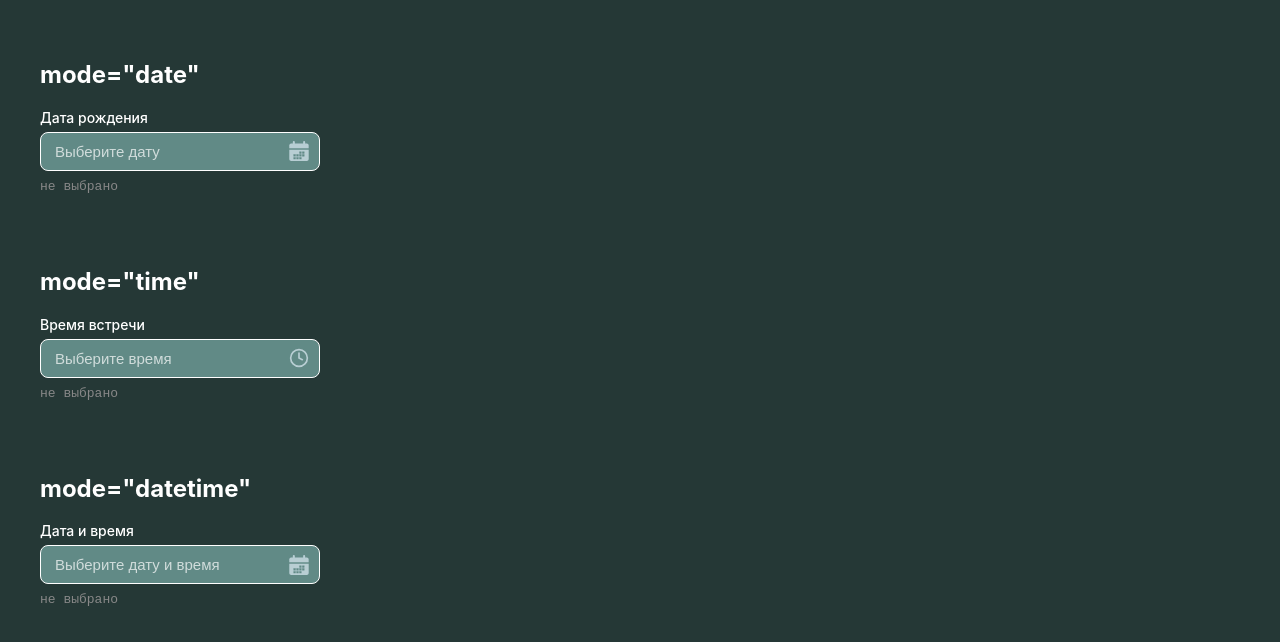
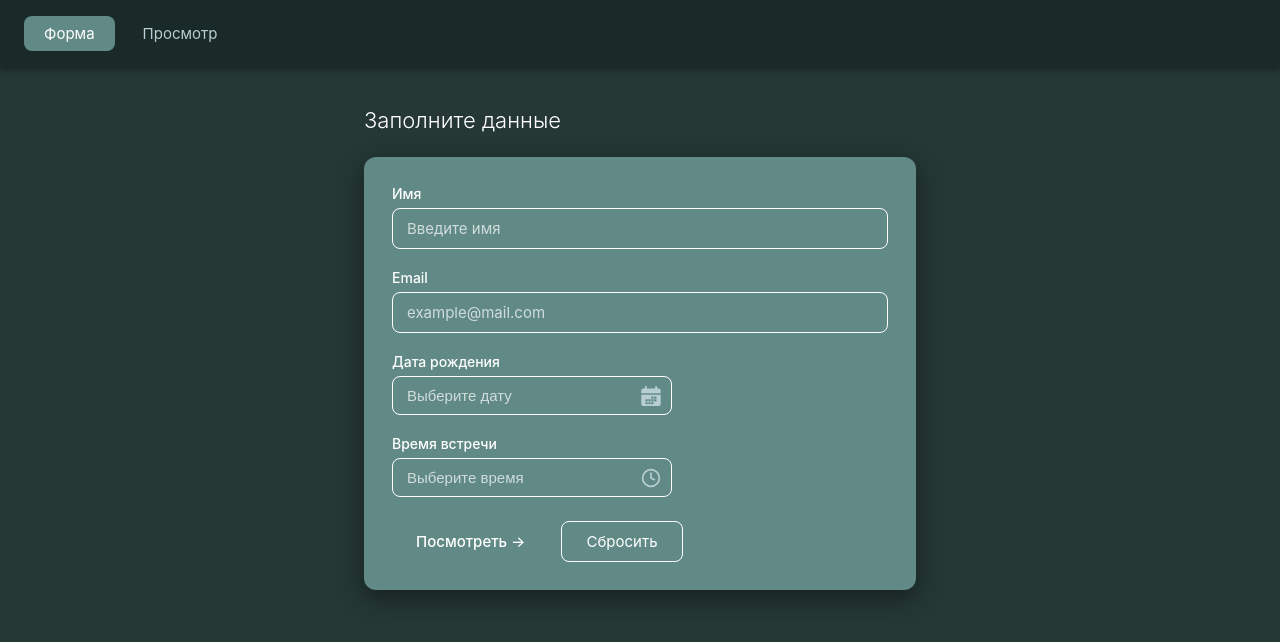
Before and after one commit to KatruxaGudkova/CustomDatePicker, a React (Create React App) app: page / in a window 1280 px wide. Shown: the top 642 px of the page. Built offline with nearby package versions, Linux system fonts and the light colour scheme.

Commit message:
Создана 1 страница - форма, а также настроен store

```diff
--- a/src/App.css
+++ b/src/App.css
@@ -1,38 +1,50 @@
-.App {
-  text-align: center;
+* {
+  box-sizing: border-box;
+  margin: 0;
+  padding: 0;
 }
 
-.App-logo {
-  height: 40vmin;
-  pointer-events: none;
+body {
+  font-family: 'Inter', sans-serif;
+  background: var(--datepicker-selected);
+  color: var(--datepicker-text);
+  min-height: 100vh;
 }
 
-@media (prefers-reduced-motion: no-preference) {
-  .App-logo {
-    animation: App-logo-spin infinite 20s linear;
-  }
+.app {
+  min-height: 100vh;
 }
 
-.App-header {
-  background-color: #282c34;
-  min-height: 100vh;
+.nav {
   display: flex;
-  flex-direction: column;
-  align-items: center;
-  justify-content: center;
-  font-size: calc(10px + 2vmin);
-  color: white;
+  gap: 8px;
+  padding: 16px 24px;
+  background: var(--datepicker-btn);
+  box-shadow: 0 2px 8px var(--datepicker-shadow);
 }
 
-.App-link {
-  color: #61dafb;
+.nav-link {
+  padding: 8px 20px;
+  border-radius: 8px;
+  text-decoration: none;
+  color: var(--datepicker-bg);
+  font-size: 15px;
+  font-weight: 400;
+  transition: background 0.2s, color 0.2s;
 }
 
-@keyframes App-logo-spin {
-  from {
-    transform: rotate(0deg);
-  }
-  to {
-    transform: rotate(360deg);
-  }
+.nav-link:hover {
+  background: var(--datepicker-focus-ring);
+  color: var(--datepicker-text);
 }
+
+.nav-link--active {
+  background: var(--datepicker-primary);
+  color: var(--datepicker-text);
+}
+
+.main {
+  padding: 40px 24px;
+  max-width: 600px;
+  margin: 0 auto;
+}
--- a/src/App.js
+++ b/src/App.js
@@ -1,40 +1,75 @@
-import { useState } from 'react';
-import CustomDatePicker from './components/CustomDatePicker/CustomDatePicker';
+import { Routes, Route, NavLink } from 'react-router-dom';
+import FormPage from './pages/FormPage/FormPage';
+import './App.css';
+import './_var.css';
 
 function App() {
-  const [date, setDate]         = useState(null);
-  const [time, setTime]         = useState(null);
-  const [datetime, setDatetime] = useState(null);
+  return (
+    <div className="app">
+      <nav className="nav">
+        <NavLink
+          to="/"
+          className={({ isActive }) => isActive ? 'nav-link nav-link--active' : 'nav-link'}
+        >
+          Форма
+        </NavLink>
+        <NavLink
+          to="/display"
+          className={({ isActive }) => isActive ? 'nav-link nav-link--active' : 'nav-link'}
+        >
+          Просмотр
+        </NavLink>
+      </nav>
 
-  return (
-    <div style={{ padding: 40, display: 'flex', flexDirection: 'column', gap: 40 }}>
-
-      <div>
-        <h2>mode="date"</h2>
-        <CustomDatePicker mode="date" value={date} onChange={setDate} label="Дата рождения" />
-        <pre style={{ marginTop: 8, color: '#888' }}>
-          {date ? date.toLocaleDateString('ru-RU') : 'не выбрано'}
-        </pre>
-      </div>
-
-      <div>
-        <h2>mode="time"</h2>
-        <CustomDatePicker mode="time" value={time} onChange={setTime} label="Время встречи" />
-        <pre style={{ marginTop: 8, color: '#888' }}>
-          {time ? time.toLocaleTimeString('ru-RU', { hour: '2-digit', minute: '2-digit' }) : 'не выбрано'}
-        </pre>
-      </div>
-
-      <div>
-        <h2>mode="datetime"</h2>
-        <CustomDatePicker mode="datetime" value={datetime} onChange={setDatetime} label="Дата и время" />
-        <pre style={{ marginTop: 8, color: '#888' }}>
-          {datetime ? datetime.toLocaleString('ru-RU') : 'не выбрано'}
-        </pre>
-      </div>
-
+      <main className="main">
+        <Routes>
+          <Route path="/" element={<FormPage />} />
+        </Routes>
+      </main>
     </div>
   );
 }
 
 export default App;
+
+
+// import { useState } from 'react';
+// import CustomDatePicker from './components/CustomDatePicker/CustomDatePicker';
+
+// function App() {
+//   const [date, setDate]         = useState(null);
+//   const [time, setTime]         = useState(null);
+//   const [datetime, setDatetime] = useState(null);
+
+//   return (
+//     <div style={{ padding: 40, display: 'flex', flexDirection: 'column', gap: 40 }}>
+
+//       <div>
+//         <h2>mode="date"</h2>
+//         <CustomDatePicker mode="date" value={date} onChange={setDate} label="Дата рождения" />
+//         <pre style={{ marginTop: 8, color: '#888' }}>
+//           {date ? date.toLocaleDateString('ru-RU') : 'не выбрано'}
+//         </pre>
+//       </div>
+
+//       <div>
+//         <h2>mode="time"</h2>
+//         <CustomDatePicker mode="time" value={time} onChange={setTime} label="Время встречи" />
+//         <pre style={{ marginTop: 8, color: '#888' }}>
+//           {time ? time.toLocaleTimeString('ru-RU', { hour: '2-digit', minute: '2-digit' }) : 'не выбрано'}
+//         </pre>
+//       </div>
+
+//       <div>
+//         <h2>mode="datetime"</h2>
+//         <CustomDatePicker mode="datetime" value={datetime} onChange={setDatetime} label="Дата и время" />
+//         <pre style={{ marginTop: 8, color: '#888' }}>
+//           {datetime ? datetime.toLocaleString('ru-RU') : 'не выбрано'}
+//         </pre>
+//       </div>
+
+//     </div>
+//   );
+// }
+
+// export default App;
--- /dev/null
+++ b/src/_var.css
@@ -0,0 +1,12 @@
+:root {
+  --datepicker-primary:#618A86;
+  --datepicker-bg:#B8CED3;
+  --datepicker-text:#ffffff;
+  --datepicker-hover:#e6f0ff;
+  --datepicker-selected:#253836;
+  --datepicker-shadow:#0f1615b3;
+  --datepicker-scrollbar:#253836;
+  --datepicker-outside:#bbbbbb;
+  --datepicker-focus-ring:#4e887e26;
+  --datepicker-btn: #1a2a28;
+}
--- a/src/components/CustomDatePicker/CustomDatePicker.css
+++ b/src/components/CustomDatePicker/CustomDatePicker.css
@@ -66,7 +66,7 @@
 }
 
 .datepicker-wrapper .react-datepicker__input-container input:focus {
-  border-color: var(--datepicker-primary);
+  border-color: var(--datepicker-bg);
   box-shadow: 0 0 0 3px var(--datepicker-focus-ring);
 }
 
--- a/src/index.css
+++ b/src/index.css
@@ -1,5 +1,5 @@
 body {
-  background-color: #253836;
+  background-color: var(--datepicker-selected);
   margin: 0;
   font-family: -apple-system, BlinkMacSystemFont, 'Segoe UI', 'Roboto', 'Oxygen',
     'Ubuntu', 'Cantarell', 'Fira Sans', 'Droid Sans', 'Helvetica Neue',
@@ -9,7 +9,7 @@ body {
 }
 
 h2 {
-  color: #ffffff;
+  color: var(--datepicker-text);
 }
 code {
   font-family: source-code-pro, Menlo, Monaco, Consolas, 'Courier New',
--- a/src/index.js
+++ b/src/index.js
@@ -1,17 +1,18 @@
 import React from 'react';
 import ReactDOM from 'react-dom/client';
+import { Provider } from 'react-redux';
+import { BrowserRouter } from 'react-router-dom';
+import store from './store/store';
+import App from './App';
 import './index.css';
-import App from './App';
-import reportWebVitals from './reportWebVitals';
 
 const root = ReactDOM.createRoot(document.getElementById('root'));
 root.render(
   <React.StrictMode>
-    <App />
+    <Provider store={store}>
+      <BrowserRouter>
+        <App />
+      </BrowserRouter>
+    </Provider>
   </React.StrictMode>
 );
-
-// If you want to start measuring performance in your app, pass a function
-// to log results (for example: reportWebVitals(console.log))
-// or send to an analytics endpoint. Learn more: https://bit.ly/CRA-vitals
-reportWebVitals();
--- /dev/null
+++ b/src/pages/FormPage/FormPage.css
@@ -0,0 +1,104 @@
+.form-page {
+  display: flex;
+  flex-direction: column;
+  gap: 24px;
+}
+
+.form-page__title {
+  font-size: 22px;
+  font-weight: 300;
+  color: var(--datepicker-text);
+  font-family: 'Inter', sans-serif;
+}
+
+/* карточка формы */
+.form {
+  display: flex;
+  flex-direction: column;
+  gap: 20px;
+  background: var(--datepicker-primary);
+  padding: 28px;
+  border-radius: 12px;
+  box-shadow: 0 8px 24px var(--datepicker-shadow);
+}
+
+/* одно поле */
+.form__group {
+  display: flex;
+  flex-direction: column;
+  gap: 6px;
+}
+
+.form__label {
+  font-size: 14px;
+  font-weight: 500;
+  color: var(--datepicker-text);
+  font-family: 'Inter', sans-serif;
+}
+
+/* текстовые инпуты */
+.form__input {
+  width: 100%;
+  padding: 10px 14px;
+  border: 1px solid var(--datepicker-text);
+  border-radius: 8px;
+  font-size: 15px;
+  color: var(--datepicker-text);
+  background: var(--datepicker-primary);
+  outline: none;
+  cursor: pointer;
+  transition: border-color 0.2s;
+  font-family: 'Inter', sans-serif;
+  box-sizing: border-box;
+}
+
+.form__input::placeholder {
+  color: var(--datepicker-text);
+  opacity: 0.7;
+}
+
+.form__input:focus {
+  border-color: var(--datepicker-bg);
+  box-shadow: 0 0 0 3px var(--datepicker-focus-ring);
+}
+
+/* кнопки */
+.form__actions {
+  display: flex;
+  gap: 12px;
+  margin-top: 4px;
+}
+
+.btn-primary {
+  padding: 10px 24px;
+  background: var(----datepicker-selected);
+  color: var(--datepicker-text);
+  border: none;
+  border-radius: 8px;
+  font-size: 15px;
+  font-weight: 500;
+  cursor: pointer;
+  font-family: 'Inter', sans-serif;
+  transition: background 0.2s;
+}
+
+.btn-primary:hover {
+  background: var(--datepicker-btn);
+}
+
+.btn-secondary {
+  padding: 10px 24px;
+  background: transparent;
+  color: var(--datepicker-text);
+  border: 1px solid var(--datepicker-text);
+  border-radius: 8px;
+  font-size: 15px;
+  font-weight: 400;
+  cursor: pointer;
+  font-family: 'Inter', sans-serif;
+  transition: background 0.2s;
+}
+
+.btn-secondary:hover {
+  background: var(--datepicker-focus-ring);
+}
--- /dev/null
+++ b/src/pages/FormPage/FormPage.jsx
@@ -0,0 +1,93 @@
+import { useDispatch, useSelector } from 'react-redux';
+import { useNavigate } from 'react-router-dom';
+import {
+  setName,
+  setEmail,
+  setBirthDate,
+  setMeetingTime,
+  resetForm,
+} from '../../store/formSlice';
+import CustomDatePicker from '../../components/CustomDatePicker/CustomDatePicker';
+import './FormPage.css';
+
+function FormPage() {
+  const dispatch = useDispatch();
+  const navigate = useNavigate();
+
+  const { name, email, birthDate, meetingTime } = useSelector((state) => state.form);
+
+  const birthDateObj  = birthDate   ? new Date(birthDate)   : null;
+  const meetingTimeObj = meetingTime ? new Date(meetingTime) : null;
+
+  return (
+    <div className="form-page">
+      <h1 className="form-page__title">Заполните данные</h1>
+
+      <form className="form" onSubmit={(e) => { e.preventDefault(); navigate('/display'); }}>
+
+        {/* Имя */}
+        <div className="form__group">
+          <label className="form__label" htmlFor="name">Имя</label>
+          <input
+            className="form__input"
+            id="name"
+            type="text"
+            value={name}
+            onChange={(e) => dispatch(setName(e.target.value))}
+            placeholder="Введите имя"
+          />
+        </div>
+
+        {/* Email */}
+        <div className="form__group">
+          <label className="form__label" htmlFor="email">Email</label>
+          <input
+            className="form__input"
+            id="email"
+            type="email"
+            value={email}
+            onChange={(e) => dispatch(setEmail(e.target.value))}
+            placeholder="example@mail.com"
+          />
+        </div>
+
+        {/* Дата рождения */}
+        <div className="form__group">
+          <CustomDatePicker
+            mode="date"
+            label="Дата рождения"
+            value={birthDateObj}
+            onChange={(date) => dispatch(setBirthDate(date))}
+          />
+        </div>
+
+        {/* Время встречи */}
+        <div className="form__group">
+          <CustomDatePicker
+            mode="time"
+            label="Время встречи"
+            value={meetingTimeObj}
+            onChange={(date) => dispatch(setMeetingTime(date))}
+          />
+        </div>
+
+        {/* Кнопки */}
+        <div className="form__actions">
+          <button type="submit" className="btn-primary">
+            Посмотреть →
+          </button>
+          <button
+            type="button"
+            className="btn-secondary"
+            onClick={() => dispatch(resetForm())}
+          >
+            Сбросить
+          </button>
+        </div>
+
+      </form>
+    </div>
+  );
+}
+
+export default FormPage;
--- /dev/null
+++ b/src/store/formSlice.js
@@ -0,0 +1,23 @@
+import { createSlice } from '@reduxjs/toolkit';
+
+const initialState = {
+  name:        '',
+  email:       '',
+  birthDate:   null,
+  meetingTime: null,
+};
+
+const formSlice = createSlice({
+  name: 'form',
+  initialState,
+  reducers: {
+    setName:        (state, action) => { state.name        = action.payload; },
+    setEmail:       (state, action) => { state.email       = action.payload; },
+    setBirthDate:   (state, action) => { state.birthDate   = action.payload ? action.payload.toISOString() : null; },
+    setMeetingTime: (state, action) => { state.meetingTime = action.payload ? action.payload.toISOString() : null; },
+    resetForm:      () => initialState,
+  },
+});
+
+export const { setName, setEmail, setBirthDate, setMeetingTime, resetForm } = formSlice.actions;
+export default formSlice.reducer;
--- /dev/null
+++ b/src/store/store.js
@@ -0,0 +1,10 @@
+import { configureStore } from '@reduxjs/toolkit';
+import formReducer from './formSlice';
+
+const store = configureStore({
+  reducer: {
+    form: formReducer,
+  },
+});
+
+export default store;
```
